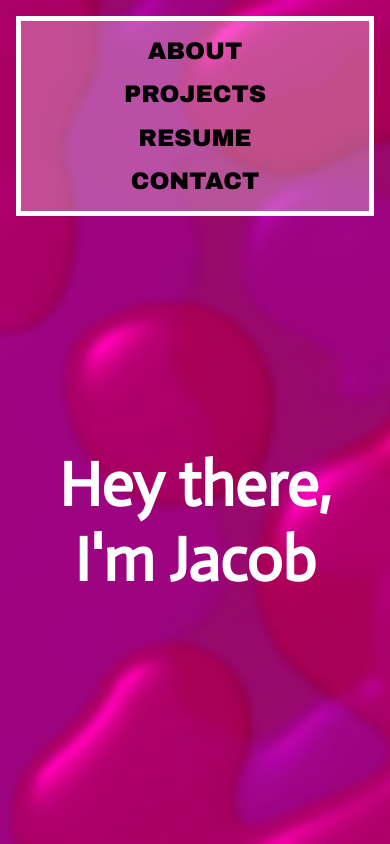
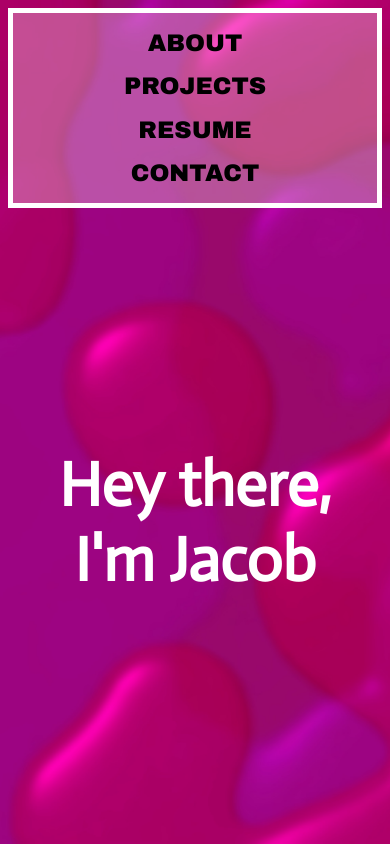
Before and after one commit to jacob-ressler/jacob-ressler.github.io, an Angular app: page / in a window 390 px wide. Built offline with nearby package versions, Linux system fonts and the light colour scheme.

Commit message:
made padding responsive

```diff
--- a/src/app/app.component.scss
+++ b/src/app/app.component.scss
@@ -11,7 +11,7 @@
   background-position: center;
   width: 100%;
   height: 100%;
-  padding: 1em;
+  padding: min(20px, 2vw);
 
   @media screen and (orientation: landscape) {
     grid-template-columns: 200px 1fr;
```
